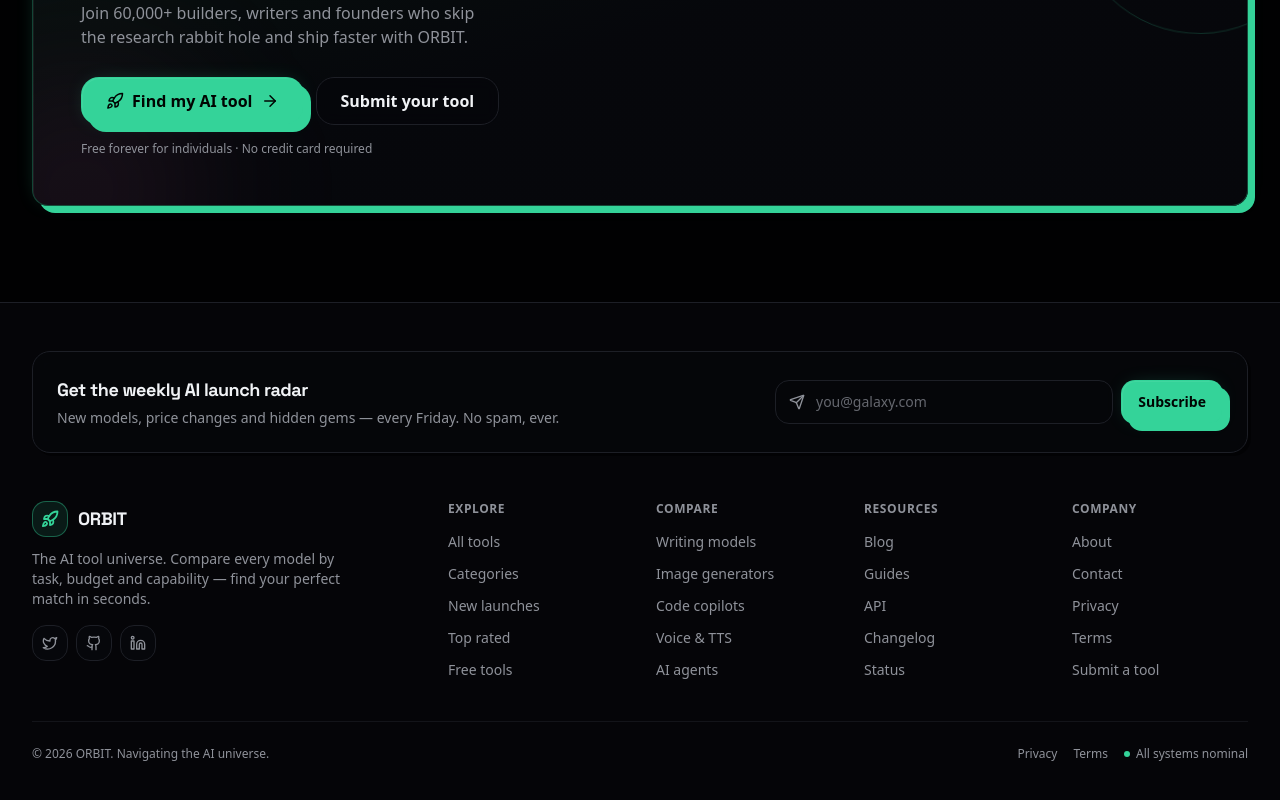
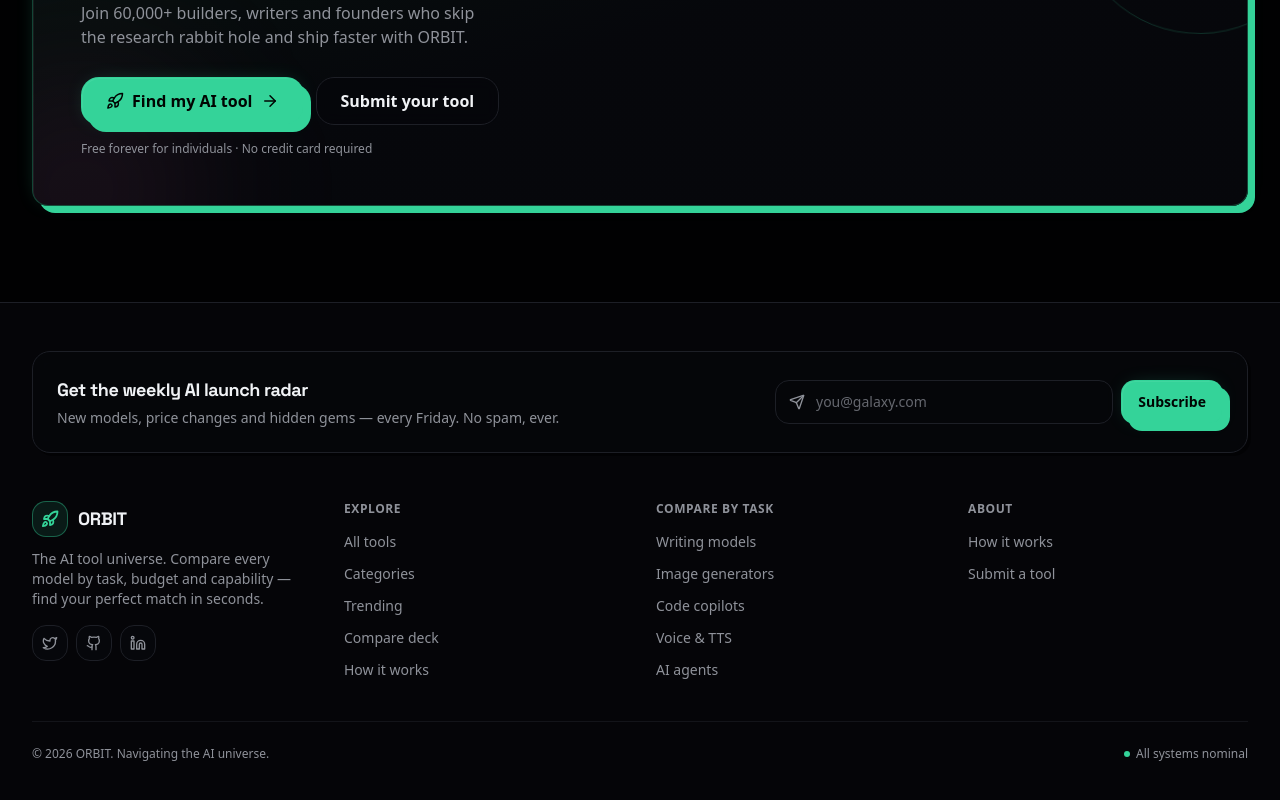
Before and after one commit to Mohit1252/orbit, a Next.js app: page / in a window 1280 px wide. Shown: the part 9617-10417 px from the top of the page. Built offline with nearby package versions, Linux system fonts and the light colour scheme.

Commit message:
81c14bda-650d-4af5-862d-a6af2fc514ff

```diff
--- a/src/components/site/footer.tsx
+++ b/src/components/site/footer.tsx
@@ -1,27 +1,42 @@
 "use client";
 
 import { Rocket, Github, Twitter, Linkedin, Send } from "lucide-react";
+import { useOrbitStore } from "@/lib/orbit-store";
 
-const footerNav = [
-  {
-    title: "Explore",
-    links: ["All tools", "Categories", "New launches", "Top rated", "Free tools"],
-  },
-  {
-    title: "Compare",
-    links: ["Writing models", "Image generators", "Code copilots", "Voice & TTS", "AI agents"],
-  },
-  {
-    title: "Resources",
-    links: ["Blog", "Guides", "API", "Changelog", "Status"],
-  },
-  {
-    title: "Company",
-    links: ["About", "Contact", "Privacy", "Terms", "Submit a tool"],
-  },
+/** Category-filter links that actually work (set filter + scroll to tools). */
+function filterLink(label: string, task: string) {
+  return { label, task };
+}
+
+const exploreLinks = [
+  { label: "All tools", href: "#tools" },
+  { label: "Categories", href: "#categories" },
+  { label: "Trending", href: "#top" }, // trending section has no id; scroll top then it's right after categories
+  { label: "Compare deck", href: "#compare" },
+  { label: "How it works", href: "#how" },
+];
+
+const compareLinks = [
+  filterLink("Writing models", "Writing"),
+  filterLink("Image generators", "Images"),
+  filterLink("Code copilots", "Coding"),
+  filterLink("Voice & TTS", "Voice"),
+  filterLink("AI agents", "Agents"),
 ];
 
 export function Footer() {
+  const setBudget = useOrbitStore((s) => s.setBudget);
+
+  const clickFilter = (task: string) => {
+    useOrbitStore.setState({ activeTasks: [task] });
+    setBudget(null);
+    setTimeout(() => {
+      document
+        .querySelector("#tools")
+        ?.scrollIntoView({ behavior: "smooth", block: "start" });
+    }, 60);
+  };
+
   return (
     <footer className="relative mt-auto border-t border-border bg-ink/80 backdrop-blur">
       <div className="mx-auto max-w-7xl px-4 py-12 sm:px-6 lg:px-8">
@@ -58,9 +73,9 @@
           </form>
         </div>
 
-        {/* link columns */}
-        <div className="mt-12 grid grid-cols-2 gap-8 sm:grid-cols-3 lg:grid-cols-6">
-          <div className="col-span-2">
+        {/* link columns — only functional links */}
+        <div className="mt-12 grid grid-cols-2 gap-8 sm:grid-cols-3 lg:grid-cols-4">
+          <div className="col-span-2 sm:col-span-1">
             <a href="#top" className="flex items-center gap-2.5">
               <span className="grid h-9 w-9 place-items-center rounded-lg border border-aurora/40 bg-aurora/10">
                 <Rocket className="h-4.5 w-4.5 text-aurora" strokeWidth={2.4} />
@@ -87,25 +102,62 @@
             </div>
           </div>
 
-          {footerNav.map((col) => (
-            <div key={col.title}>
+          {/* Explore — page sections */}
+          <div>
             <h4 className="text-xs font-semibold uppercase tracking-wider text-muted-foreground">
-                {col.title}
+              Explore
             </h4>
             <ul className="mt-3 space-y-2">
-                {col.links.map((l) => (
-                  <li key={l}>
+              {exploreLinks.map((l) => (
+                <li key={l.label}>
                   <a
-                      href="#"
+                    href={l.href}
                     className="text-sm text-muted-foreground transition-colors hover:text-foreground"
                   >
-                      {l}
+                    {l.label}
                   </a>
                 </li>
               ))}
             </ul>
           </div>
+
+          {/* Compare by task — sets filter + scrolls to tools */}
+          <div>
+            <h4 className="text-xs font-semibold uppercase tracking-wider text-muted-foreground">
+              Compare by task
+            </h4>
+            <ul className="mt-3 space-y-2">
+              {compareLinks.map((l) => (
+                <li key={l.label}>
+                  <button
+                    onClick={() => clickFilter(l.task)}
+                    className="text-sm text-muted-foreground transition-colors hover:text-foreground"
+                  >
+                    {l.label}
+                  </button>
+                </li>
               ))}
+            </ul>
+          </div>
+
+          {/* About — keep only real ones */}
+          <div>
+            <h4 className="text-xs font-semibold uppercase tracking-wider text-muted-foreground">
+              About
+            </h4>
+            <ul className="mt-3 space-y-2">
+              <li>
+                <a href="#how" className="text-sm text-muted-foreground transition-colors hover:text-foreground">
+                  How it works
+                </a>
+              </li>
+              <li>
+                <a href="#top" className="text-sm text-muted-foreground transition-colors hover:text-foreground">
+                  Submit a tool
+                </a>
+              </li>
+            </ul>
+          </div>
         </div>
 
         {/* bottom bar */}
@@ -113,20 +165,12 @@
           <p className="text-xs text-muted-foreground">
             © 2026 ORBIT. Navigating the AI universe.
           </p>
-          <div className="flex items-center gap-4 text-xs text-muted-foreground">
-            <a href="#" className="hover:text-foreground">
-              Privacy
-            </a>
-            <a href="#" className="hover:text-foreground">
-              Terms
-            </a>
-            <span className="flex items-center gap-1.5">
+          <span className="flex items-center gap-1.5 text-xs text-muted-foreground">
             <span className="h-1.5 w-1.5 rounded-full bg-aurora" />
             All systems nominal
           </span>
         </div>
       </div>
-      </div>
     </footer>
   );
 }
```
Also changed, not shown: footer-fixed.png (added). Lines whose indentation alone changed are shown as unchanged.
